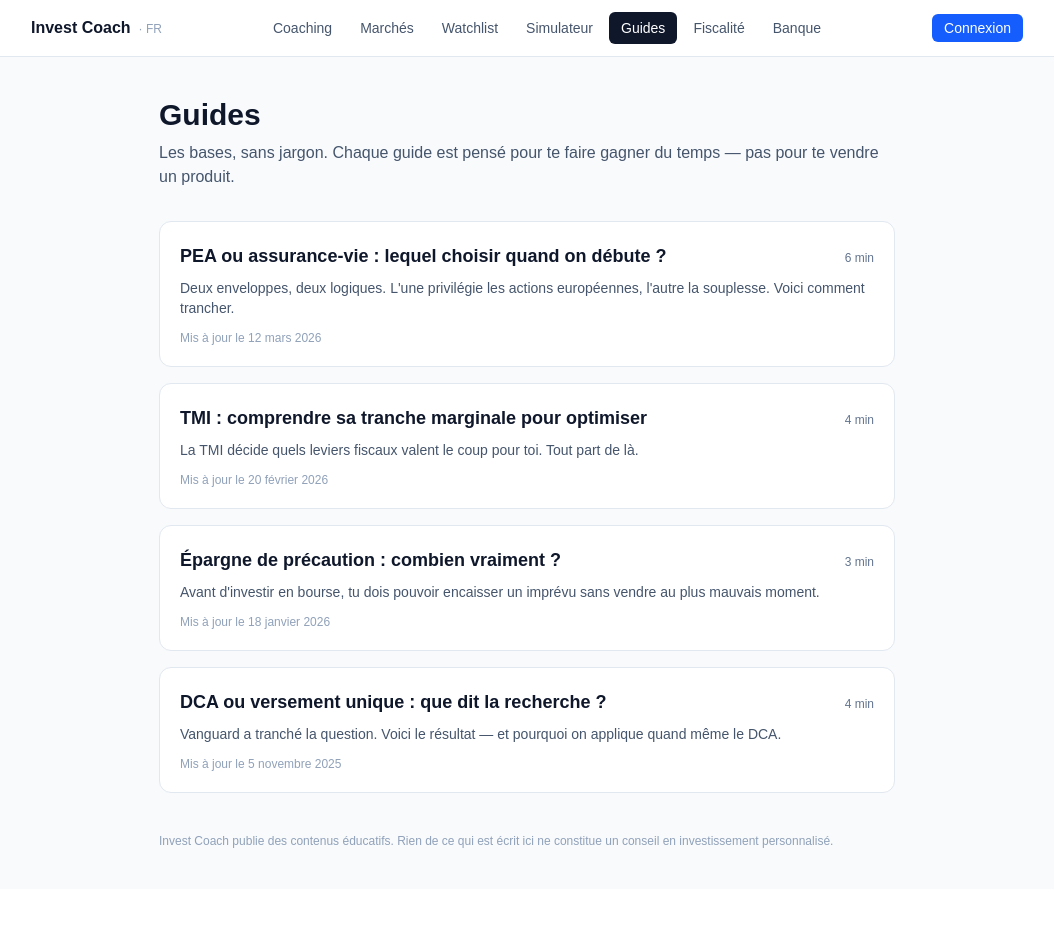
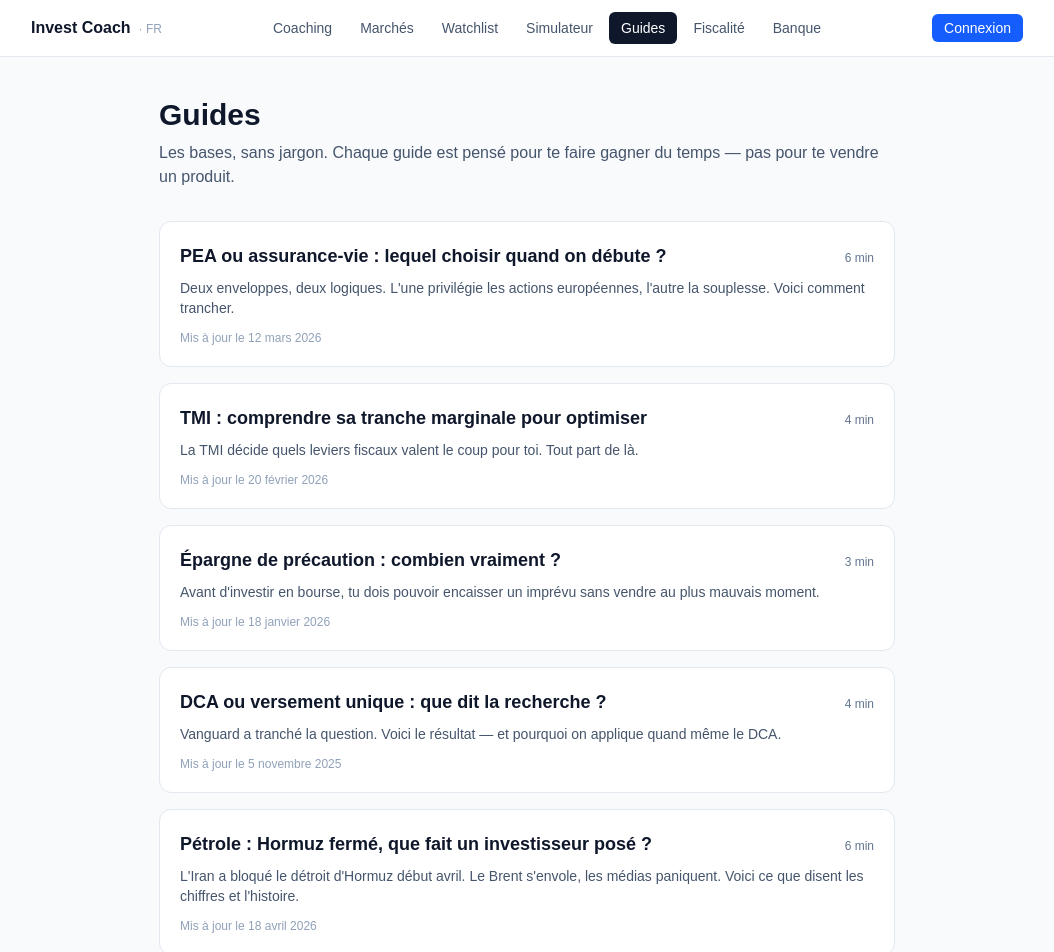
Before and after one commit to alexisoscaretlik-jpg/project-m2, a Next.js app in the folder invest-coach/web/: page /articles in a window 1280 px wide. Shown: the top 952 px of the page, without its empty margins (113-1167 px from the left). Before the commit the page ends 889 px from the top, so only its background shows below. Built offline with nearby package versions, Linux system fonts and the light colour scheme; no server answers.

Commit message:
content: add oil shock article on Hormuz closure
New article at /articles/petrole-detroit-hormuz-2026. Angle: a
geopolitical oil shock is a macro event, not a portfolio event.
History (1973, 1990, 2022) shows reversion in 6-18 months.

https://claude.ai/code/session_01UYfnPNTtkxF8dJDHrsVhrj

```diff
--- a/invest-coach/web/app/articles/articles.ts
+++ b/invest-coach/web/app/articles/articles.ts
@@ -175,6 +175,138 @@ friction.
 - **Jamais de timing.** "J'attends que ça baisse" = moyenne de 10
   ans à attendre, selon les périodes.`,
   },
+  {
+    slug: "petrole-detroit-hormuz-2026",
+    title: "Pétrole : Hormuz fermé, que fait un investisseur posé ?",
+    teaser:
+      "L'Iran a bloqué le détroit d'Hormuz début avril. Le Brent s'envole, les médias paniquent. Voici ce que disent les chiffres et l'histoire.",
+    readMinutes: 6,
+    updated: "2026-04-18",
+    body: `## Le résumé en 30 secondes
+
+Début avril 2026, l'Iran a fermé le détroit d'Hormuz à tout
+trafic maritime. Le **Brent** (pétrole de référence mer du Nord,
+benchmark européen) est passé de ~78 USD/bbl à 120-160 USD/bbl
+selon les séances. Le **WTI** (West Texas Intermediate, benchmark
+américain) suit avec 4-6 USD de décote.
+
+Historiquement, **chaque choc pétrolier géopolitique majeur s'est
+résorbé en 6 à 18 mois**. Ton plan d'investissement long terme
+n'a pas de raison de changer. Ce qu'il faut éviter : le stock
+picking émotionnel et le market timing.
+
+## Pourquoi Hormuz est un tel verrou
+
+Le détroit d'Hormuz relie le Golfe persique à l'océan Indien. Il
+mesure 33 km dans sa partie la plus étroite. **~20% du pétrole
+mondial et ~25% du GNL** (gaz naturel liquéfié) y transitent
+chaque jour — soit l'équivalent de 17-18 millions de barils.
+
+Il n'existe **aucune route de contournement à cette échelle**.
+Les pipelines saoudien (Petroline) et émirati (Habshan-Fujairah)
+peuvent détourner 6-7 mbj au total, soit un tiers du flux
+bloqué. Le reste est immobilisé.
+
+Une fermeture totale et prolongée est **sans précédent historique
+à cette échelle**. Les épisodes antérieurs (guerre Iran-Irak
+1980-88, incidents 2019) étaient partiels et brefs.
+
+## Ce que dit l'histoire des chocs pétroliers
+
+**Yom Kippur, octobre 1973.** Embargo arabe sur les pays alliés
+d'Israël. Le baril passe de 3 à 12 USD en 5 mois (×4). L'inflation
+US monte à 12% en 1974. Le baril se stabilise ensuite autour de
+13-14 USD pendant 5 ans · la réversion immédiate n'a PAS eu lieu
+(choc structurel + fin de Bretton Woods), mais la panique initiale
+s'est calmée en ~12 mois.
+
+**Invasion du Koweït, août 1990.** Le Brent passe de 17 à 41 USD
+en 3 mois (×2,4). Puis **redescend à 20 USD en 6 mois** après le
+déclenchement de Desert Storm en janvier 1991. Réversion rapide.
+
+**Guerre en Ukraine, février 2022.** Le Brent passe de 78 à
+127 USD en 4 mois (×1,6). Retour à 78 USD **12 mois plus tard**,
+malgré des sanctions toujours actives sur le brut russe. Le
+marché s'adapte · les flux se redirigent (Inde, Chine).
+
+**La leçon :** les spikes géopolitiques du pétrole reviennent vers
+la moyenne en 6 à 18 mois. Parier sur la durée du choc, c'est
+parier contre l'adaptation des marchés · et c'est historiquement
+un mauvais pari.
+
+## L'impact concret sur ton portefeuille
+
+Si tu détiens un **ETF monde** (MSCI World, S&P 500) dans ton AV
+ou un **ETF Europe** (MSCI Europe, Euro Stoxx 600) dans ton PEA,
+tu as déjà une exposition équilibrée :
+
+- **Secteur énergie** (TotalEnergies, Shell, BP, Exxon) : ~4-5%
+  d'un ETF monde. Bénéficiaire direct d'un baril cher.
+- **Secteurs sensibles au baril cher** : transport aérien (Air
+  France-KLM, IAG), chimie (BASF, Arkema), automobile. Typiquement
+  10-15% d'un indice large.
+- **Secteurs défensifs** : santé, consommation de base, utilities.
+  Amortissent la hausse.
+
+L'inflation française, qui tournait à ~2,1% en mars 2026, peut
+remonter à 3,5-4,5% si le baril reste au-dessus de 120 USD plus
+de 3 mois. La BCE a déjà signalé qu'elle ne réagirait pas à un
+choc d'offre temporaire · donc pas de remontée de taux
+mécanique à court terme.
+
+## Ce qu'on ne fait PAS
+
+- **Acheter TotalEnergies en panique.** La hausse du secteur
+  énergie est déjà pricée en 48h. Acheter après +15% c'est payer
+  le scénario "Hormuz fermé 6 mois" à plein prix.
+- **Vendre ses ETF monde pour "attendre que ça se calme".** Tu
+  réalises une moins-value, tu paies peut-être la flat tax (PFU,
+  30%) si tu es hors enveloppe, et tu rates le rebond qui se joue
+  typiquement sur 5-10 séances.
+- **Basculer 100% sur un ETF pétrole.** Les ETF sur futures
+  pétrole souffrent du **contango** (structure où les contrats à
+  échéance lointaine valent plus cher que le spot) : tu perds
+  2-8%/an juste en roulant les contrats. Instrument court-terme,
+  pas un placement.
+- **Faire du market timing.** "Je rentre quand le VIX retombe" :
+  dans 70% des cas, le marché a déjà rebondi avant que la peur
+  retombe.
+
+## Ce qu'on peut raisonnablement faire
+
+**1. Continuer son DCA comme prévu.** Si tu as un versement
+mensuel automatique sur ton PEA ou ton AV, ne le coupe pas. Les
+séances de panique sont statistiquement les meilleurs points
+d'entrée · mais tu ne sauras lequel qu'après coup.
+
+**2. Vérifier son allocation, pas la bouleverser.** Si ton
+portefeuille est 100% tech US et que tu découvres que tu n'as
+aucune exposition énergie/défensif, c'est un signal d'équilibrage
+long terme. Pas une urgence de la semaine.
+
+**3. Profiter d'un décrochage pour un apport exceptionnel, si tu
+as du cash.** Si tu as une prime ou un bonus qui dormait, un
+marché -8 à -12% est un point d'entrée raisonnable. Étale sur
+3-4 versements pour ne pas tout mettre sur un plus-bas
+hypothétique.
+
+**4. Garder ton épargne de précaution intacte.** C'est justement
+dans ces moments qu'elle prouve son utilité : tu n'es pas forcé
+de vendre tes ETF pour couvrir un imprévu.
+
+**5. Couper les notifications.** Le flux d'actualité pétrole
+24h/24 est conçu pour le trader, pas pour l'investisseur long
+terme. Rouvrir son portefeuille une fois par trimestre suffit.
+
+## Le mot de la fin
+
+Un choc pétrolier est **un événement macro, pas un événement de
+portefeuille**. Ton PEA ouvert pour 20 ans ne change pas de
+nature parce que le Brent fait ±40% sur 3 mois. L'histoire montre
+que ceux qui ont vendu en octobre 1973, en août 1990 ou en mars
+2022 ont sous-performé ceux qui n'ont rien fait · souvent de
+plusieurs dizaines de points sur 5 ans.`,
+  },
 ];
 
 export function findArticle(slug: string): Article | null {
```
